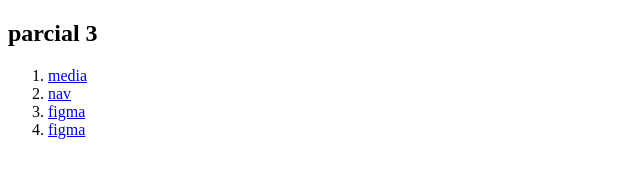
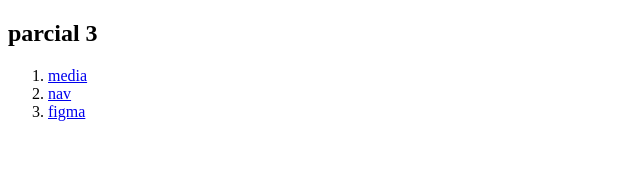
Before and after one commit to Josel20-maker/UNIDAD-WEB-TRES, a plain HTML site: page index.html in a window 1280 px wide. Shown: the full height of the page, 0-640 px from the left. Drawn offline with Linux system fonts and the light colour scheme.

Commit message:
index.html

```diff
--- a/index.html
+++ b/index.html
@@ -11,7 +11,6 @@
         <li><a href="/u3/media.html">media</a></li>
         <li><a href="/u3/nav.html">nav</a></li>
         <li><a href="https://www.figma.com/design/msUawcIg29JQJ4xsb9ctEk/Untitled?node-id=0-1&t=r7fEPizscWMRg0Vl-1">figma</a></li>
-        <li><a href="https://www.figma.com/design/msUawcIg29JQJ4xsb9ctEk/Untitled?node-id=0-1&t=FjwTjLyMuVOd1zMY-1">figma</a></li>
     </ol>
 </body>
 </html>
```
